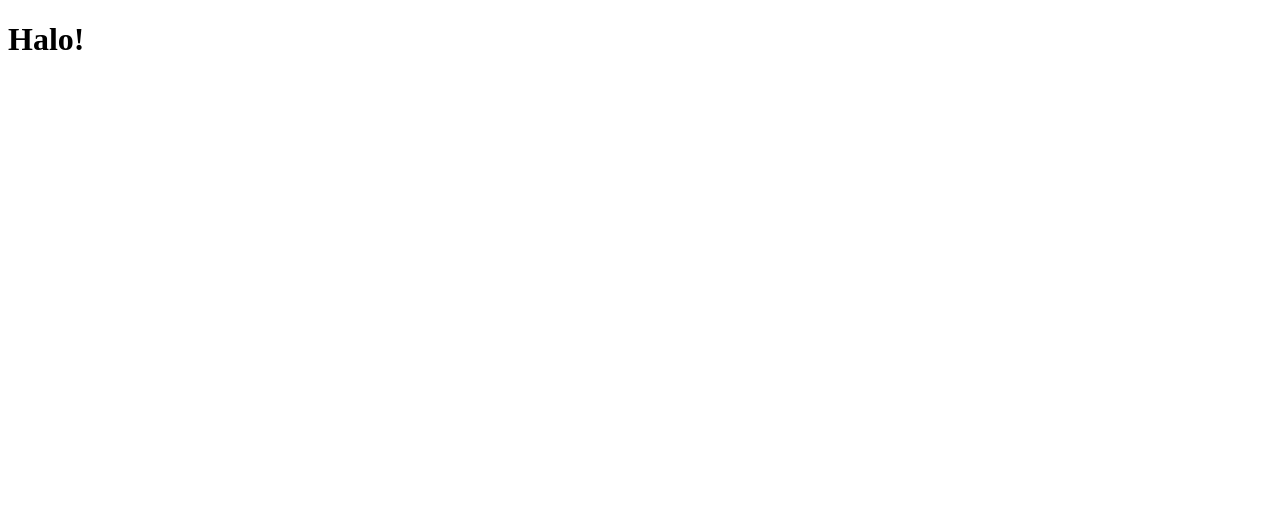
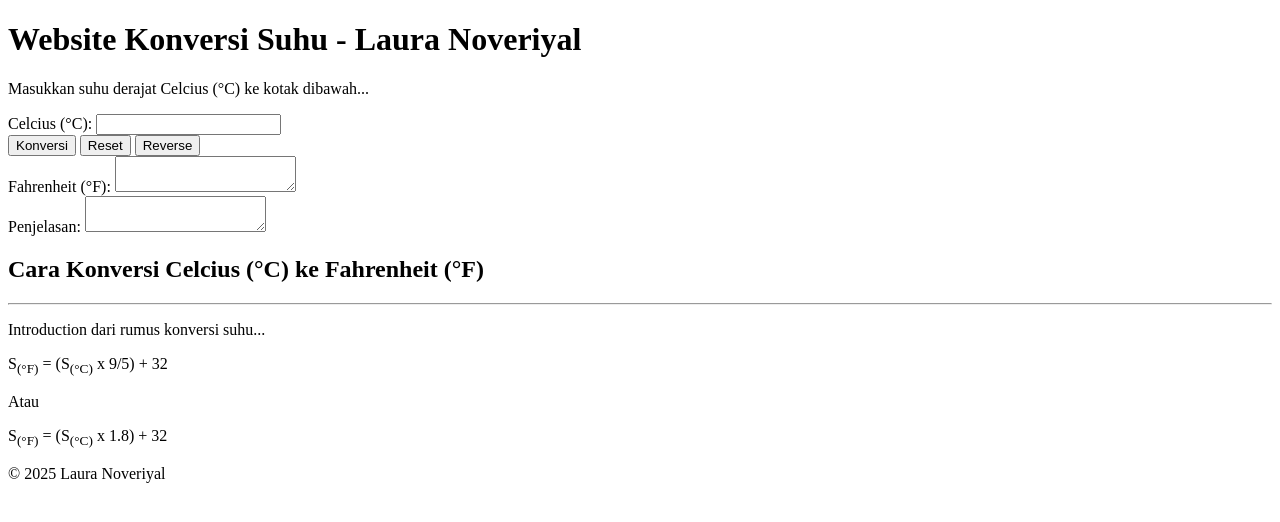
Before and after one commit to revou-fundamental-course/19-may-25-Laakuista, a plain HTML site: page index.html in a window 1280 px wide. Drawn offline with Linux system fonts and the light colour scheme.

Commit message:
UPDATE HTML

```diff
--- a/index.html
+++ b/index.html
@@ -8,15 +8,68 @@
 <body>
     <!-- Header Content -->
     <header>
+        <h1>Website Konversi Suhu - Laura Noveriyal</h1>
+    </header>
 
-    </header>
     <!-- Content -->
     <main>
-        <h1>Halo!</h1>
+        <!-- Introduction -->
+        <section>
+            <p>Masukkan suhu derajat Celcius (&deg;C) ke kotak dibawah...</p>
+        </section>
+
+        <!-- Form Konversi Suhu -->
+        <form class="padding-medium">
+            <!-- Inputan suhu -->
+            <div>
+                <label for="input-suhu">Celcius (&deg;C):</label>
+                <input type="number" id="input-suhu" name="suhu">
+            </div>
+
+            <!-- Tombol Action -->
+            <div>
+                <button class="bg-lightseagreen">Konversi</button>
+                <button class="bg-lightcoral">Reset</button>
+                <button class="bg-lightblue">Reverse</button>
+            </div>
+        </form>
+
+        <!-- Hasil Konversi -->
+        <section class="padding-medium">
+            <div>
+                <label for="hasil-suhu">Fahrenheit (&deg;F):</label>
+                <textarea id="hasil-suhu" readonly></textarea>
+            </div>
+        </section>
+
+        <!-- Penjelasan -->
+        <section class="padding-medium">
+            <div>
+                <label for="detail-suhu">Penjelasan:</label>
+                <textarea id="detail-suhu" readonly></textarea>
+            </div>
+        </section>
+
+        <!-- Keterangan Formula -->
+        <section>
+            <header>
+                <h2>Cara Konversi Celcius (&deg;C) ke Fahrenheit (&deg;F)</h2>
+            </header>
+
+            <hr />
+
+            <div>
+                <p>Introduction dari rumus konversi suhu...</p>
+                <p class="rumus-content">S<sub>(&deg;F)</sub> = (S<sub>(&deg;C)</sub> x 9/5) + 32</p>
+                <p>Atau</p>
+                <p class="rumus-content">S<sub>(&deg;F)</sub> = (S<sub>(&deg;C)</sub> x 1.8) + 32</p>
+            </div>
+        </section>
     </main>
-    <!-- Footer -->
+
+    <!-- Footer Content -->
     <footer>
-
+        <p>&copy; 2025 Laura Noveriyal</p>
     </footer>
 
 </body>
```
